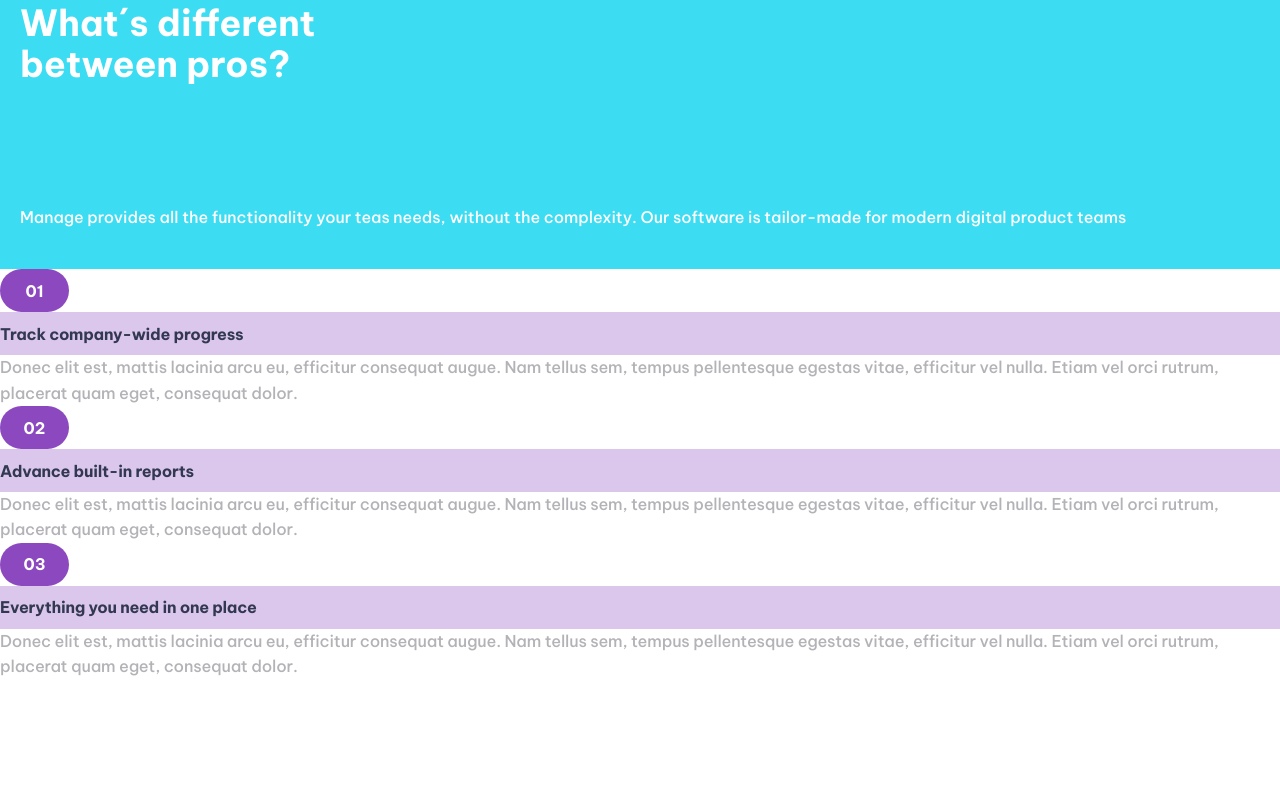
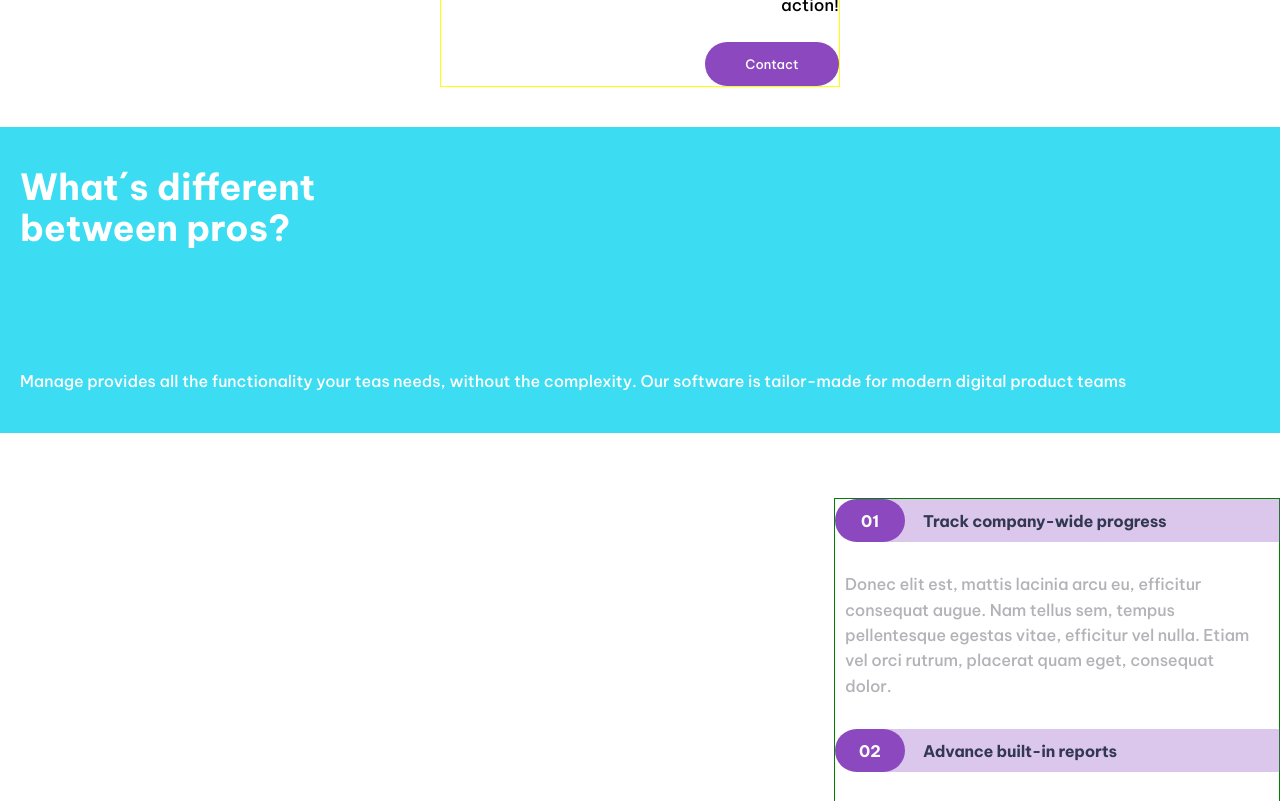
Before and after one commit to alangvazq/Clase14_EvaluacionFinal, a plain HTML site: page index.html in a window 1280 px wide. Shown: the part 919-1720 px from the top of the page. Before the commit the page ends 1599 px from the top, so only its background shows below. Drawn offline with Linux system fonts and the light colour scheme.

Commit message:
Ajustes en formato

```diff
--- a/css/style.css
+++ b/css/style.css
@@ -54,6 +54,8 @@ header {
     display: block;
     margin-left: auto;
     margin-right: auto;
+    margin-top: 24px;
+    margin-bottom: 100px;
 }
 
 .anuncio {
@@ -70,6 +72,8 @@ header {
     flex-direction: column;
     align-items: flex-end;
     justify-content: space-between;
+
+    margin-bottom: 40px;
 }
 
 .anuncio h1 {
@@ -124,6 +128,8 @@ button {
     flex-direction: column;
     align-items: flex-start;
     justify-content: space-between;
+
+    margin-bottom: 65px;
 }
 
 .frame_info h1 {
@@ -144,8 +150,16 @@ button {
     line-height: 151.1%;
 }
 
+.lista_info{
+    border: solid 1px green;
+    position: relative;
+
+    width: 446px;
+    margin-left: auto;
+}
+
 .lista_info h2 {
-    width: 69px;
+    width: 70px;
     height: 43px;
 
     border-radius: 30px;
@@ -160,10 +174,13 @@ button {
     display: flex;
     justify-content: center;
     align-items: center;
+
+    position: absolute;
 }
 
 .lista_info h3 {
     height: 43px;
+    width: 411px;
 
     background: rgba(139, 72, 191, 0.30);
 
@@ -176,6 +193,10 @@ button {
 
     display: flex;
     align-items: center;
+
+    padding-left: 53px;
+
+    margin-left: 35px;
 }
 
 .lista_info p {
@@ -186,4 +207,9 @@ button {
     font-weight: 500;
     line-height: 156.6%;
     letter-spacing: -0.163px;
+
+    padding-top: 30px;
+    padding-bottom: 30px;
+    padding-left: 10px;
+    padding-right: 28px;
 }
```
